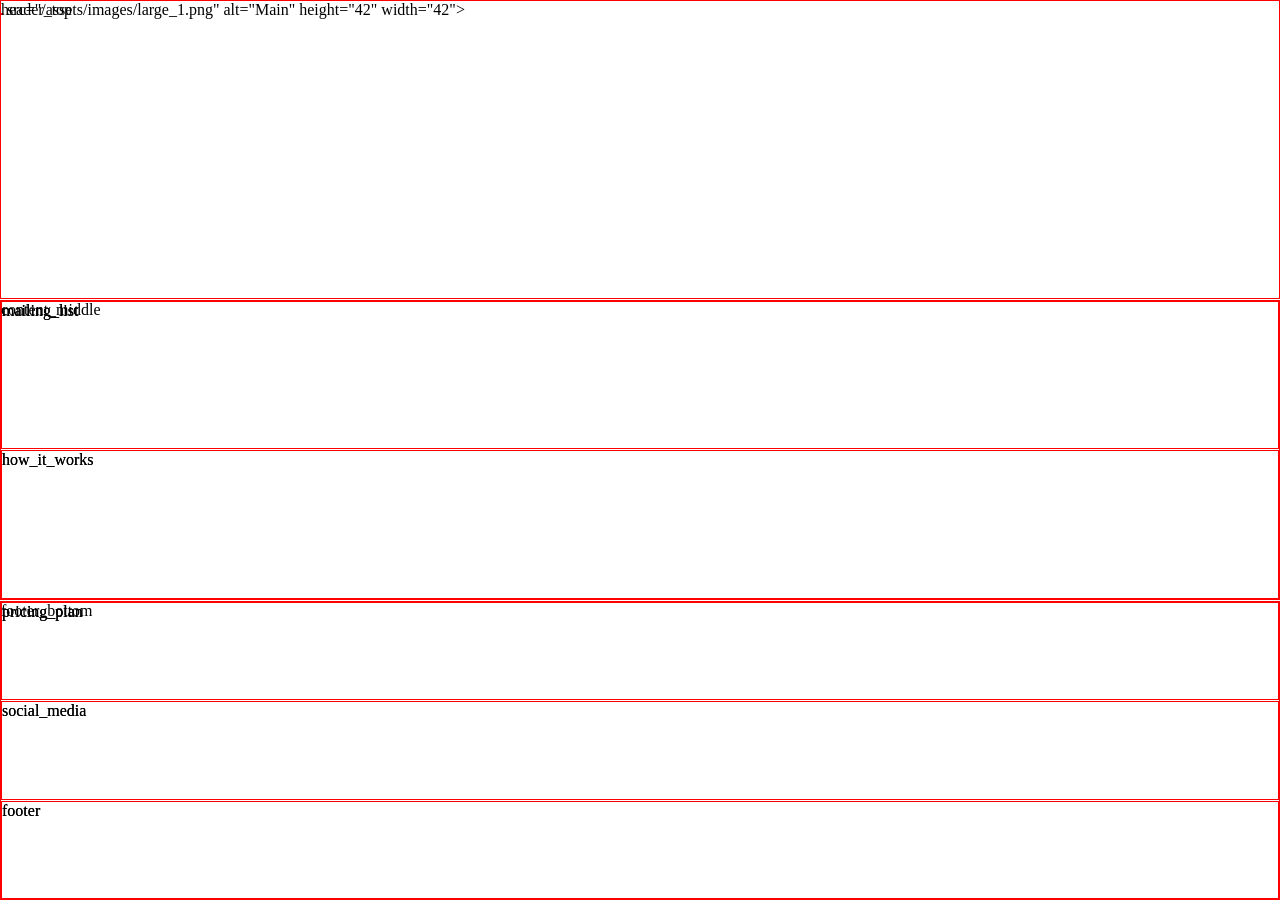
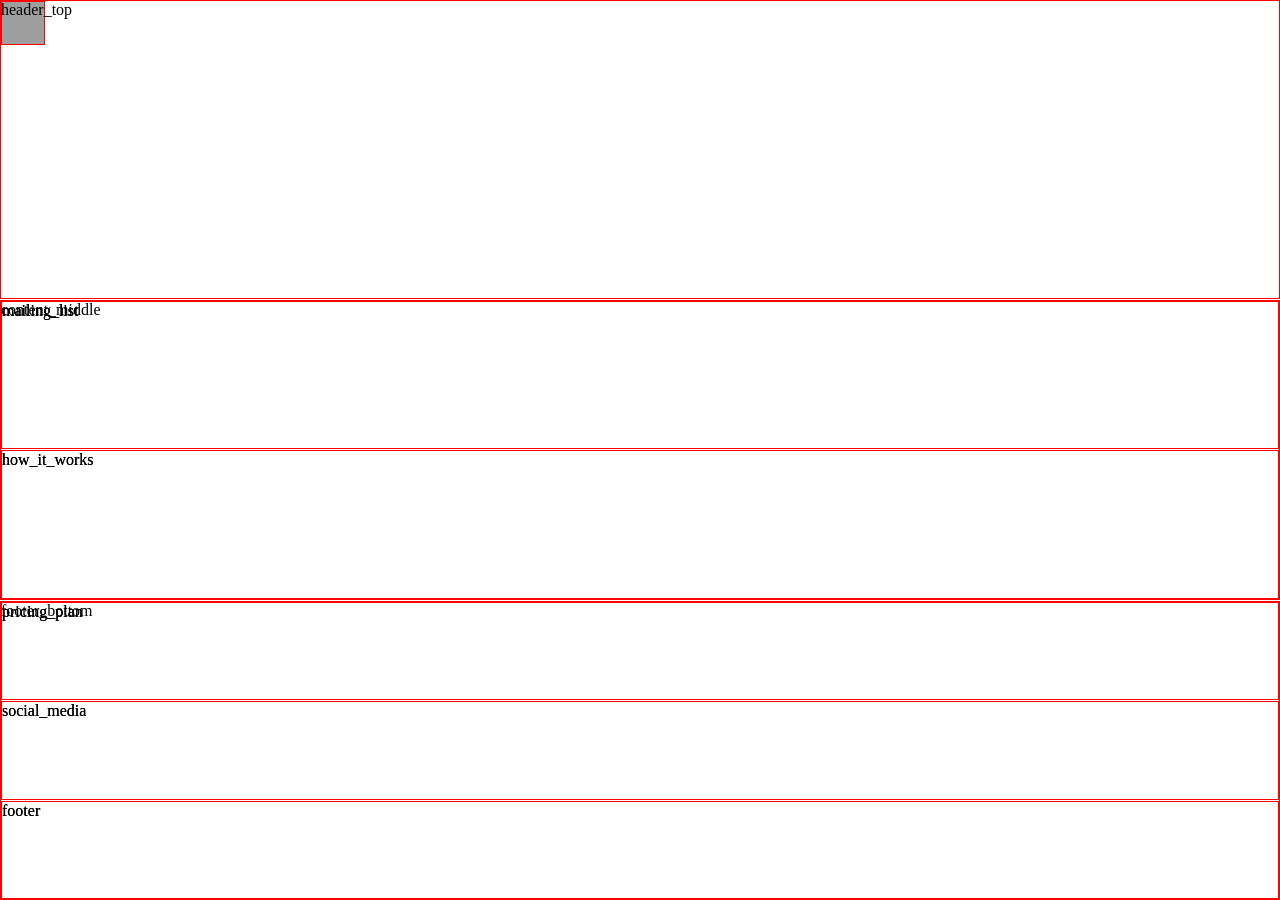
Before and after one commit to paulovfc/supermarket_get, a Jekyll site: the page built from index.md, in a window 1280 px wide. Built offline with Jekyll 4.4.1, drawn with Linux system fonts in a browser that asks for light colours; comment, search, counter and statistics services are not loaded; grey boxes are pictures that could not be loaded.

Commit message:
added images

```diff
--- a/index.md
+++ b/index.md
@@ -4,7 +4,7 @@ title: Main layout
 ---
 <div class="grid-container">
   <div class="header_top">
-	<img> src="/assets/images/large_1.png" alt="Main" height="42" width="42">
+	<img src="/assets/images/large_1.png" alt="Main" height="42" width="42">
   </div>
   <div class="content_middle">
     <div class="mailing_list">mailing_list</div>
```
